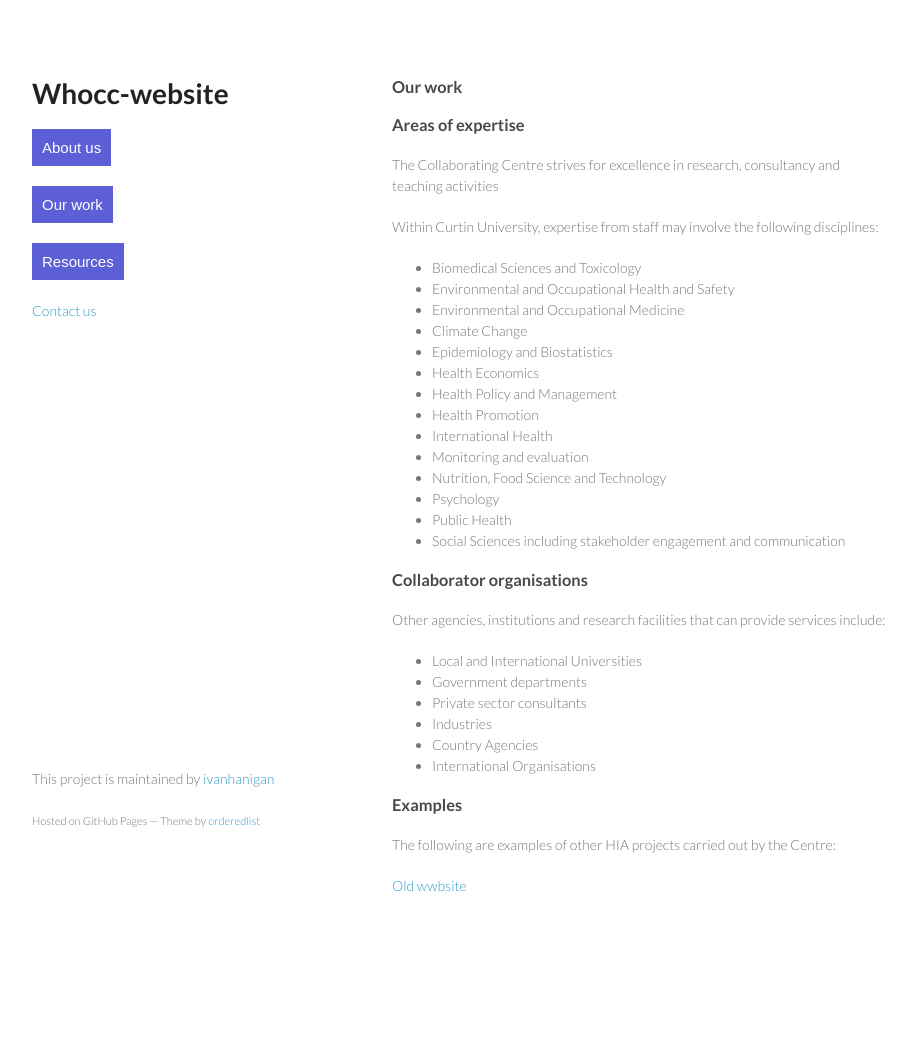
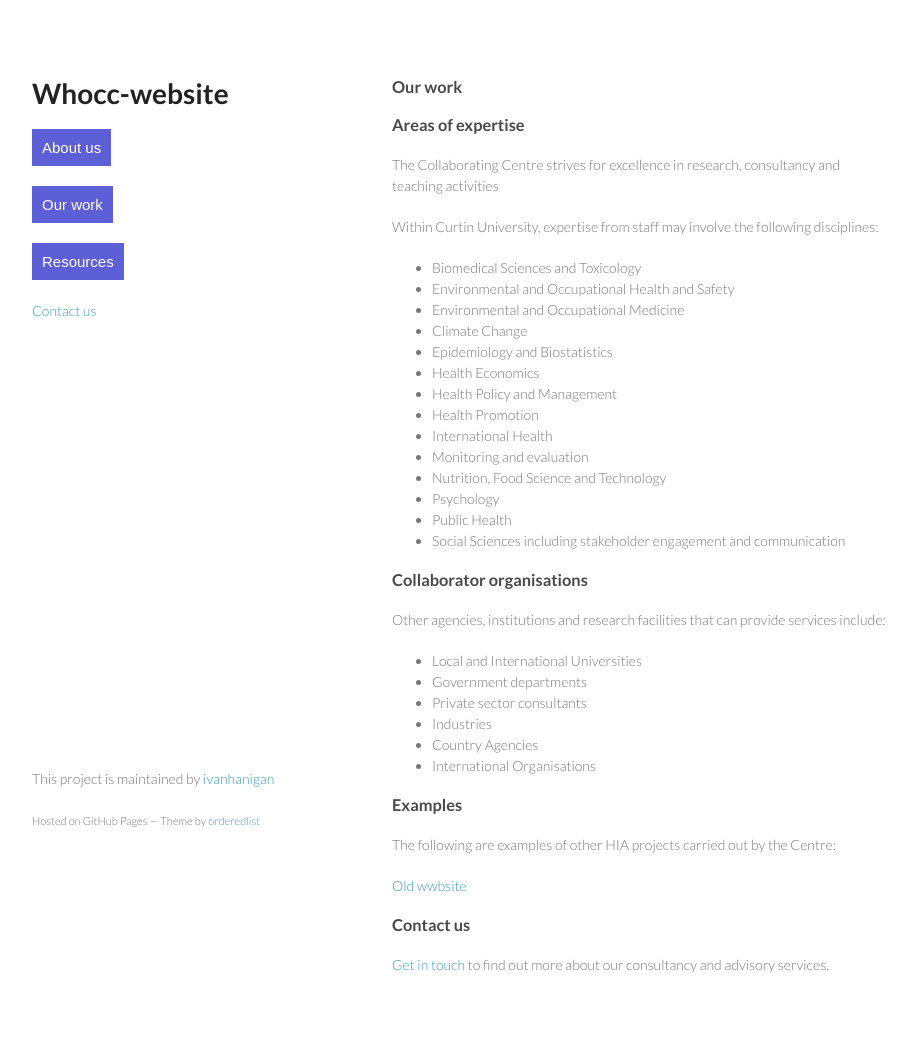
Before and after one commit to ivanhanigan/whocc-cchia-draft-website, a Jekyll site: the page built from areas-of-expertise.md, in a window 1280 px wide. Shown: the whole page, without its empty margins (178-1094 px from the left). Built offline with Jekyll 4.4.1, drawn with Linux system fonts in a browser that asks for light colours; before the commit the page ends 966 px from its top, so only the background shows below that.

Commit message:
Update areas-of-expertise.md

```diff
--- a/areas-of-expertise.md
+++ b/areas-of-expertise.md
@@ -41,3 +41,7 @@ Other agencies, institutions and research facilities that can provide services i
 The following are examples of other HIA projects carried out by the Centre:
 
 [Old wwbsite](http://ehia.curtin.edu.au/our-work/areas-expertise/)
+
+### Contact us
+
+[Get in touch](contacts.html) to find out more about our consultancy and advisory services.
```
